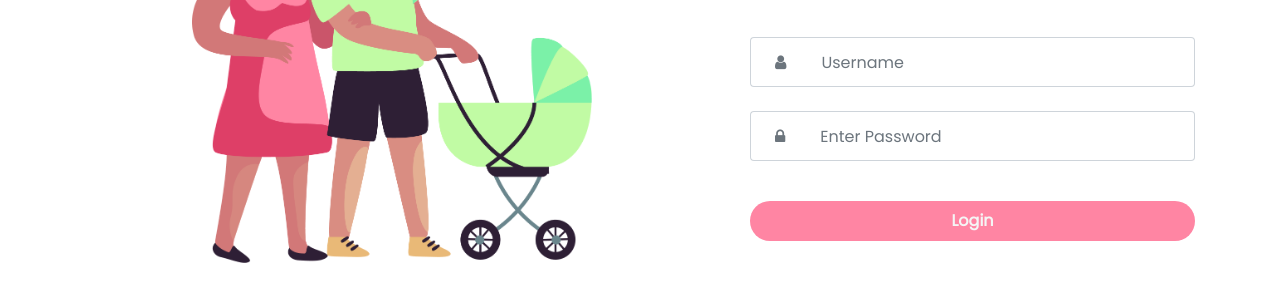
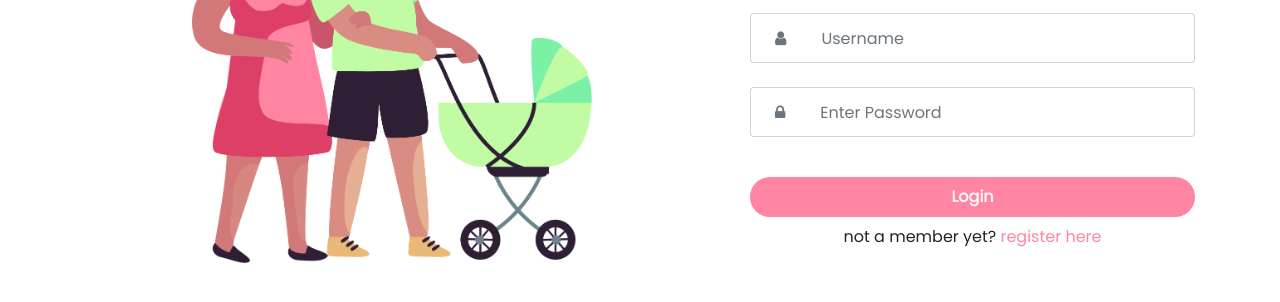
Before and after one commit to iqbal89co/slipAway, a plain HTML site: page login.html in a window 1280 px wide. Shown: the part 254-556 px from the top of the page. Drawn offline with nearby package versions, Linux system fonts and the light colour scheme.

Commit message:
tambahan halaman login

```diff
--- a/assets/css/login.css
+++ b/assets/css/login.css
@@ -27,3 +27,14 @@
     border: none;
     text-decoration: none;
 }
+
+.reg-link {
+    text-decoration: none;
+    color: #FF85A3;
+    transition: 0.4s;
+}
+
+.reg-link:hover {
+    text-decoration: none;
+    color: #DE3F67;
+}
--- a/login.html
+++ b/login.html
@@ -66,6 +66,8 @@
                         <!-- Login Button -->
                         <div class="form-group col-lg-12 mx-auto mb-0 mt-3">
                             <button class="btn-block font-weight-bold rounded-pill p-2 log-btn">Login</button>
+                            <p class="text-center mt-2">not a member yet? <a href="#" class="reg-link">register here</a>
+                            </p>
                         </div>
                     </div>
                 </form>
```
